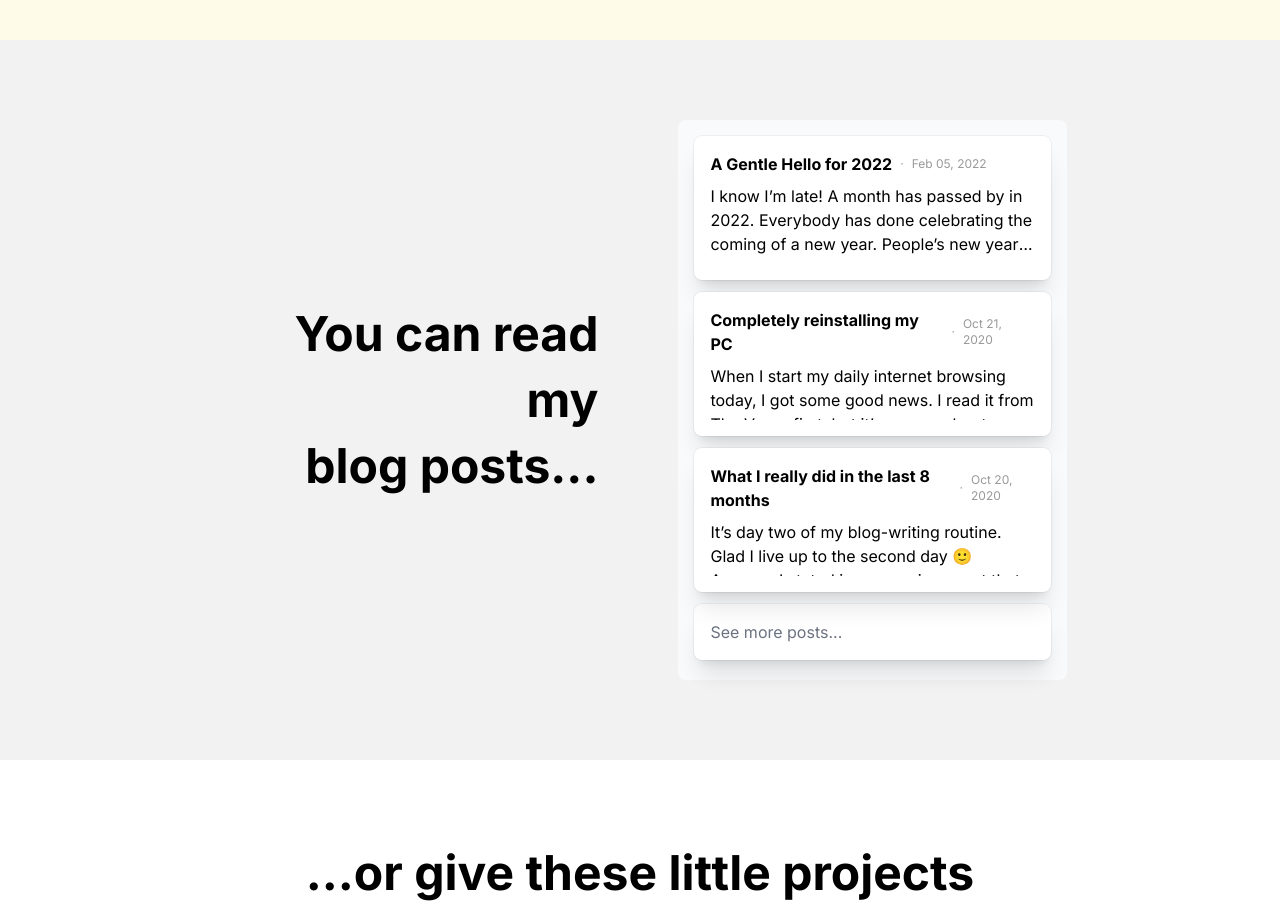
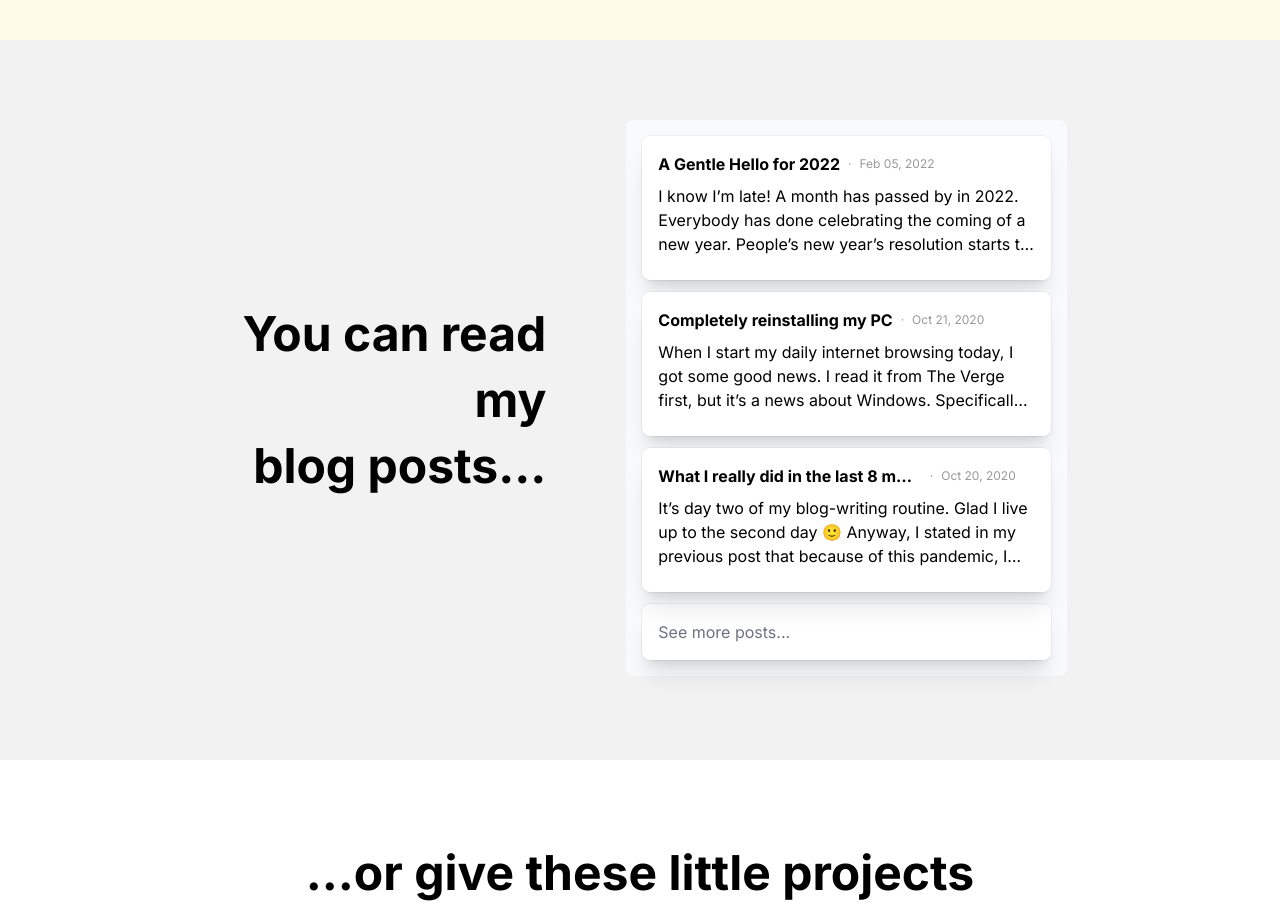
Before and after one commit to naufalmukhbit/latte, a Next.js app: page / in a window 1280 px wide. Shown: the part 2260-3177 px from the top of the page. Built offline with nearby package versions, Linux system fonts and the light colour scheme.

Commit message:
Fix title overflow on blog posts

```diff
--- a/components/home/BlogPosts.tsx
+++ b/components/home/BlogPosts.tsx
@@ -36,9 +36,9 @@ export default function BlogPosts() {
 			<a href={snippet.url} target="_blank" rel="noreferrer">
 				<Card clickable className="relative group flex flex-col gap-2 hover:scale-110 duration-300 transition-all h-36 hover:h-44 hover:z-10">
 					<span className="flex flex-row items-center gap-2">
-						<strong>{snippet.title}</strong>
+						<strong className="truncate max-w-[70%]">{snippet.title}</strong>
 						<span className="text-xs opacity-40">&middot;</span>
-						<small className="text-xs opacity-40">
+						<small className="text-xs opacity-40 whitespace-nowrap">
 							{snippet.date.format("MMM DD, YYYY")}
 						</small>
 					</span>
@@ -53,9 +53,9 @@ export default function BlogPosts() {
 
 	const renderBlogPosts = (snippets: snippetData[]) => {
 		return (
-			<div className="h-[35rem] rounded-lg p-4 ml-4 basis-1/2 flex flex-col gap-3 w-3/5 bg-gray-50 dark:bg-slate-900">
+			<div className="h-[35rem] max-h-[37rem] basis-1/2 w-3/5">
 				{snippets && snippets.length > 0 ? (
-					<>
+					<div className="flex flex-col gap-3 rounded-lg p-4 ml-4 bg-gray-50 dark:bg-slate-900">
 						{snippets[0] && renderBlogPostCard(snippets[0])}
 						{snippets[1] && renderBlogPostCard(snippets[1])}
 						{snippets[2] && renderBlogPostCard(snippets[2])}
@@ -67,7 +67,7 @@ export default function BlogPosts() {
 								</Card>
 							</a>
 						)}
-					</>
+					</div>
 				) : (
 					<div className="h-[35rem] flex justify-center items-center">
 						No Posts Yet
```
